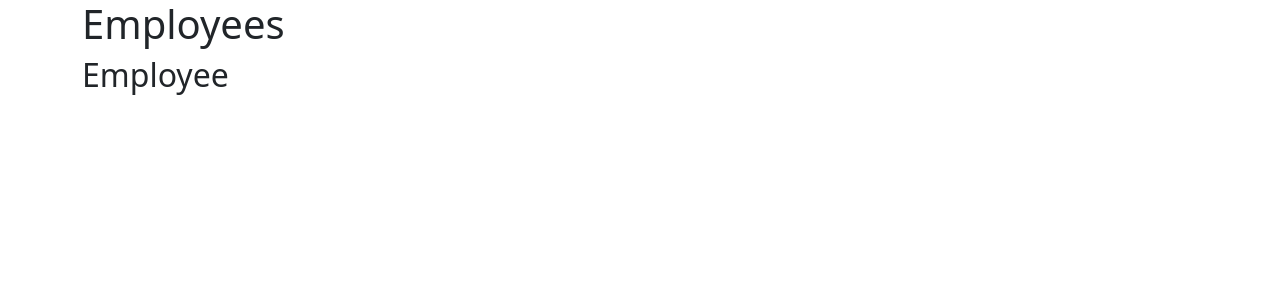
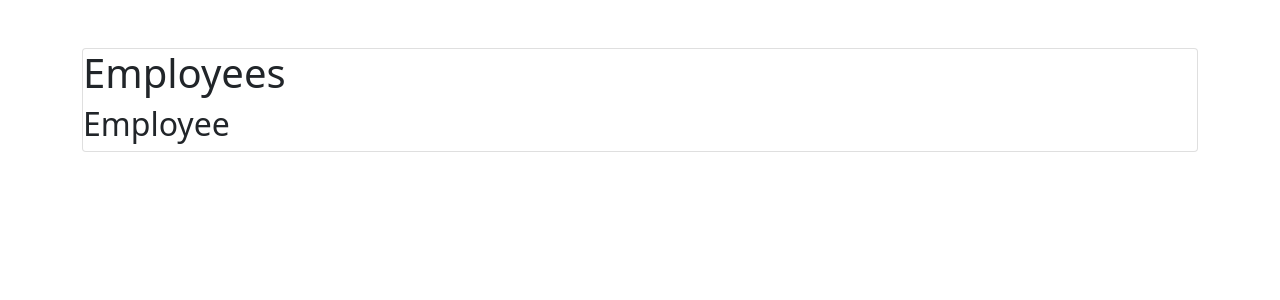
Before and after one commit to johanssonfridamaria/employees-list, a Vue app: page / in a window 1280 px wide. Shown: the top 300 px of the page. Built offline with nearby package versions, Linux system fonts and the light colour scheme.

Commit message:
added card around list

```diff
--- a/src/App.vue
+++ b/src/App.vue
@@ -1,6 +1,8 @@
 <template>
   <div class="container">
-    <emloyees-list/>
+    <div class="card mt-5">
+      <emloyees-list />
+    </div>
   </div>
 </template>
 
@@ -8,10 +10,10 @@
 import EmloyeesList from './components/EmloyeesList.vue';
 
 export default {
-  name: "App",
+  name: 'App',
   components: {
-    EmloyeesList
-  }
+    EmloyeesList,
+  },
 };
 </script>
 
```
